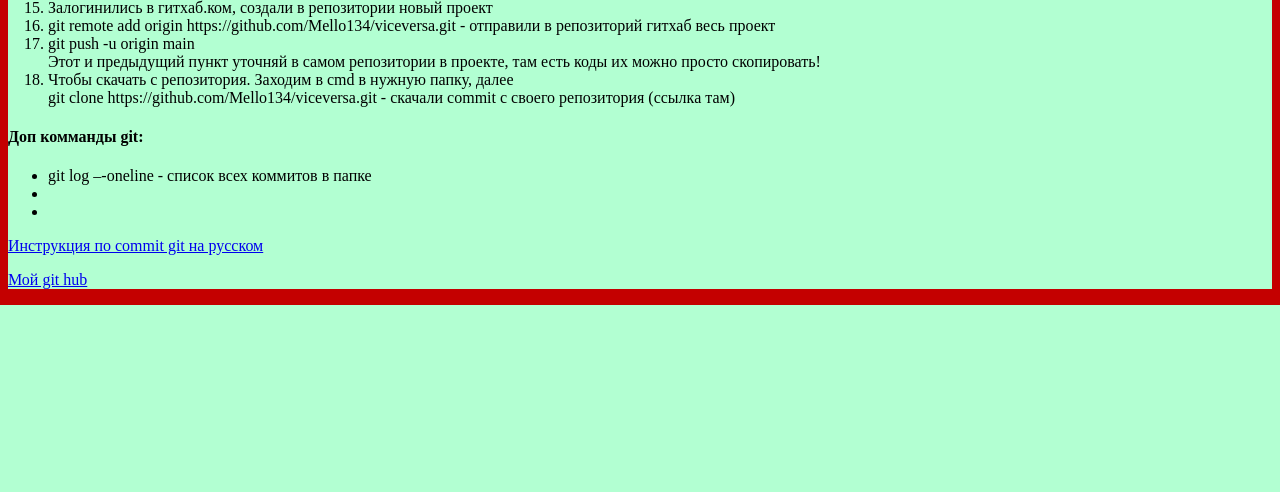
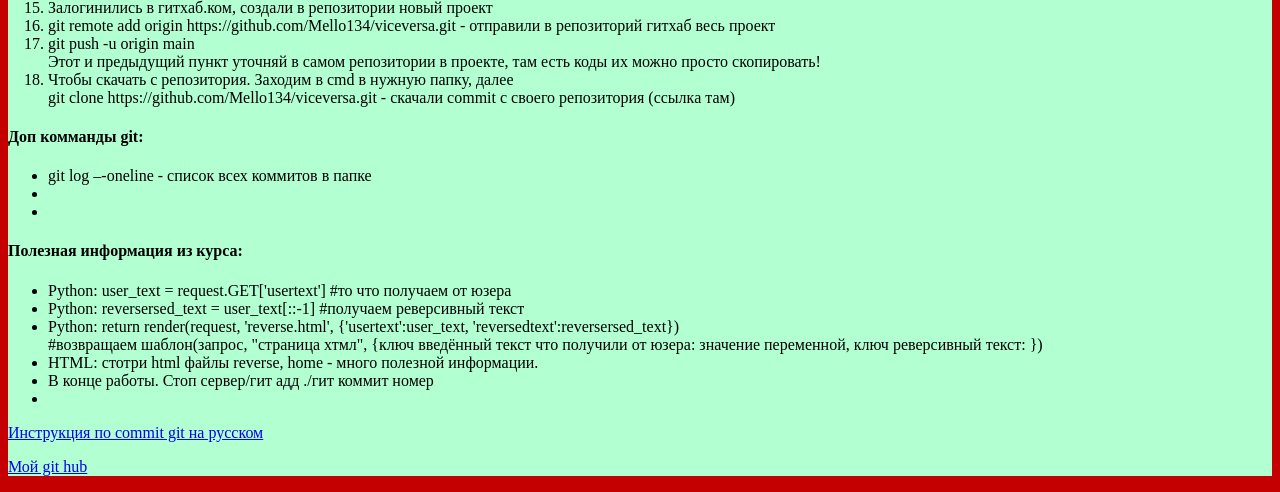
Before and after one commit to Mello134/Vice-Versa, a Django app: page /les/ in a window 1280 px wide. Shown: the part 970-1462 px from the top of the page. Before the commit the page ends 1275 px from the top, so only its background shows below. Run offline with Django 4.2, Linux system fonts and the light colour scheme.

Commit message:
Add rererse Vice2

```diff
--- a/templates/home.html
+++ b/templates/home.html
@@ -9,10 +9,14 @@
 <body>
 
 	<h1>Vice Versa</h1>
-	<form>
+	<form action="{% url 'reverse' %}">
+		<!--  <form action="reverse"> - путь по которому будем перенаправлены по кнопке сыбмит. Но так лучше не делать. изменили как лучне -->
+		<!-- <form action="{% url 'reverse' %}"> -  path('reverse/', views.reverse, name='reverse')  - ссылаемся именно на name -->
+
 		<textarea cols="50" rows="10" name="usertext"></textarea>
 		<br>
 		<input type="submit" value="Реверс текста">
+		<!-- сабмит это кнопка -->
 	</form>
 
 	<br><br><br>
--- a/templates/lessons.html
+++ b/templates/lessons.html
@@ -84,6 +84,17 @@
 			<li></li>
 		</ul>
 
+		<h4>Полезная информация из курса:</h4>
+		<ul>
+			<li>Python: user_text = request.GET['usertext'] #то что получаем от юзера</li>
+			<li>Python: reversersed_text = user_text[::-1] #получаем реверсивный текст</li>
+			<li>Python: return render(request, 'reverse.html', {'usertext':user_text, 'reversedtext':reversersed_text})
+				<br>#возвращаем шаблон(запрос, "страница хтмл", {ключ введённый текст что получили от юзера: значение переменной, ключ реверсивный текст: })</li>
+			<li>HTML: стотри html файлы reverse, home - много полезной информации.</li>
+			<li>В конце работы. Стоп сервер/гит адд ./гит коммит номер</li>
+			<li></li>
+		</ul>
+
 
 		<p><a href="https://devpractice.ru/git-for-beginners-part-9-how-undo-commit-in-git/#p2">Инструкция по commit git на русском</a></p>
 		<p><a href="https://github.com/Mello134/">Мой git hub</a></p>
--- a/viceversa/settings.py
+++ b/viceversa/settings.py
@@ -51,6 +51,7 @@ MIDDLEWARE = [
 
 ROOT_URLCONF = 'viceversa.urls'
 
+#'DIRS': ['templates'], - где ищет html документы!
 TEMPLATES = [
     {
         'BACKEND': 'django.template.backends.django.DjangoTemplates',
--- a/viceversa/urls.py
+++ b/viceversa/urls.py
@@ -20,9 +20,12 @@ from django.urls import path
 #     path('admin/', admin.site.urls),
 # ] - всё то что удалилил
 
-from . import views
+from . import views #импорт из корневой папки модуль/файл views.py
 
 urlpatterns = [
     path('', views.home),
     path('les/', views.lessons),
+    path('reverse/', views.reverse, name='reverse')
 ]
+#это ссылки - путь('что вводим в браузере', функция из файла/модуля vievs.название функции)
+#path('url', файл/модуь.функция, name='имя')
--- a/viceversa/views.py
+++ b/viceversa/views.py
@@ -1,7 +1,25 @@
 from django.shortcuts import render
 
-def home(request):
-	return render(request, 'home.html')
+# request - запрос
+# response - ответ
+# render - шаблоны
 
-def lessons(request):
-	return render(request, 'lessons.html')
+def home(request):	#создаём функцию уроки(параметр-запрос):
+	return render(request, 'home.html')	#возвращаем шаблон(запрос,"домашняя страница")
+
+def lessons(request):	#создаём функцию уроки(параметр-запрос):
+	return render(request, 'lessons.html')	#возвращаем шаблон(запрос,"параметр уроки")
+
+def reverse(request):	#создаём функцию ревёрса(параметр-запрос):
+	user_text = request.GET['usertext']#то что получаем от юзера
+	# print(user_text)
+	reversersed_text = user_text[::-1]#подучаем реверсивный текст
+	return render(request, 'reverse.html',
+		{'usertext':user_text, 'reversedtext':reversersed_text})
+	#возвращаем шаблон(запрос, "страница хтмл", {ключ введённый текст что получили от юзера: значение переменной, ключ реверсивный текст: })
+
+
+
+
+# здесь создали функцию имя-about, параметрр - request(запрос страницы в браузере),
+# функция выводит ответ (HttpResponse) на запрос - текст This is about page. Это другая страница.
```
Also changed, not shown: templates/reverse.html (added, +10 -0 lines).
